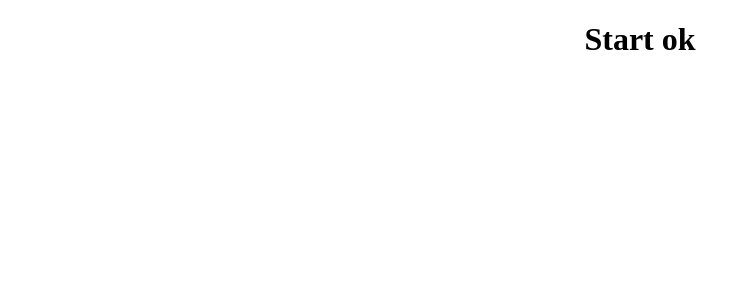
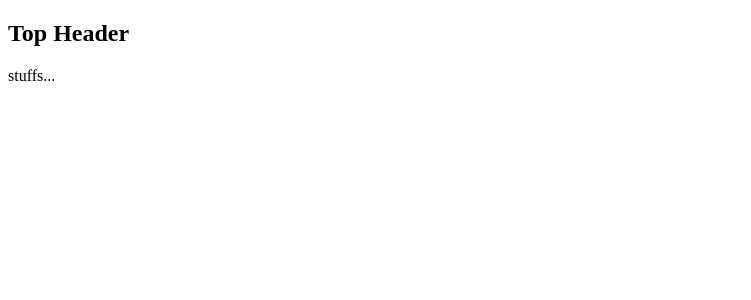
Before and after one commit to vudummy/gloco_gallery, a React app: page / in a window 1280 px wide. Shown: the top 300 px of the page, without its empty margins (0-751 px from the left). Built offline with nearby package versions, Linux system fonts and the light colour scheme.

Commit message:
Add semantic-ui, add basic containers

```diff
--- a/package.json
+++ b/package.json
@@ -14,6 +14,7 @@
     "path": "^0.12.7",
     "react": "^15.5.3",
     "react-dom": "^15.5.3",
+    "semantic-ui-less": "^2.2.10",
     "webpack": "^2.3.3",
     "webpack-dev-server": "^2.4.2"
   },
--- a/src/containers/App.jsx
+++ b/src/containers/App.jsx
@@ -1,10 +1,13 @@
 import React from 'react'
+import Header from './Header.jsx'
+import Gallery from './Gallery.jsx'
 
 export default class App extends React.Component {
   render() {
     return (
-      <div style={{ textAlign: 'center' }}>
-        <h1>Start ok</h1>
+      <div>
+        <Header />
+        <Gallery />
       </div>
     )
   }
--- /dev/null
+++ b/src/containers/Gallery.jsx
@@ -0,0 +1,9 @@
+import React from 'react'
+
+const Gallery = () => (
+  <div>
+    stuffs...
+  </div>
+)
+
+export default Gallery
--- /dev/null
+++ b/src/containers/Header.jsx
@@ -0,0 +1,9 @@
+import React from 'react'
+
+const Header = () => (
+  <div>
+    <h2>Top Header</h2>
+  </div>
+)
+
+export default Header
```
Also changed, not shown: 1 other file (tests, documents, lock files or other folders).
